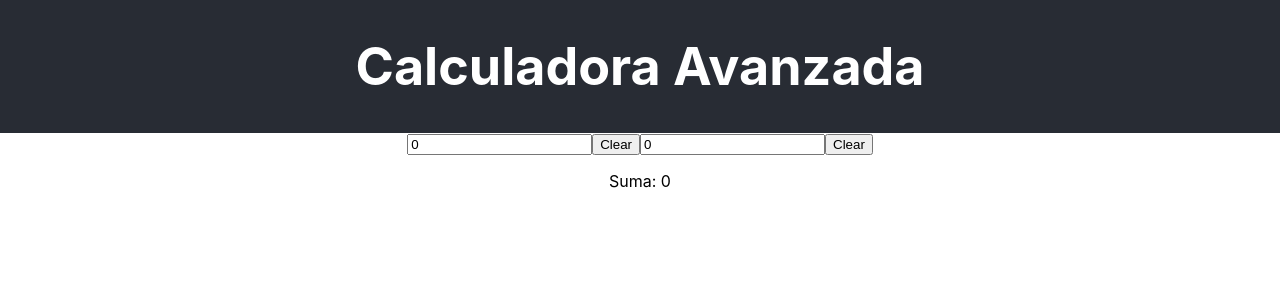
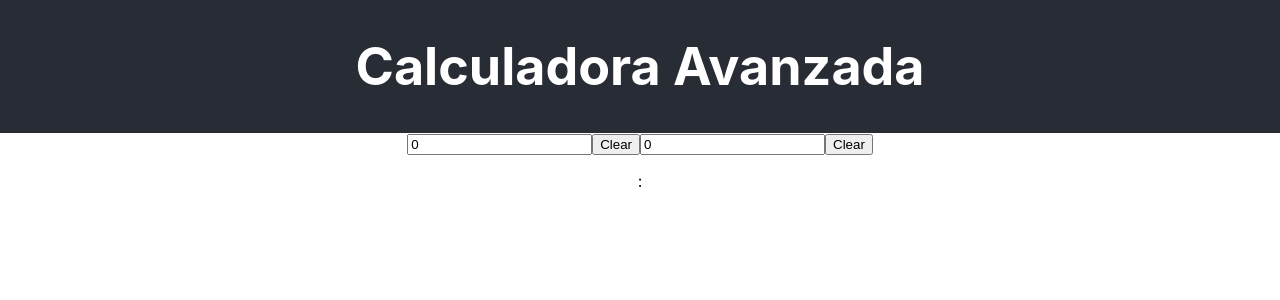
Before and after one commit to joacoabregu/calculadora-avanzada, a React (Create React App) app: page / in a window 1280 px wide. Shown: the top 300 px of the page. Built offline with nearby package versions, Linux system fonts and the light colour scheme.

Commit message:
added props

```diff
--- a/src/components/Calculations.js
+++ b/src/components/Calculations.js
@@ -1,7 +1,7 @@
-function Calculations() {
+function Calculations(props) {
     return (
         <>
-            <p>Suma: 0</p>
+            <p>{props.text}: {props.value}</p>
         </>
     )
 }
--- a/src/components/Display.js
+++ b/src/components/Display.js
@@ -1,8 +1,9 @@
 
-function Display() {
+function Display(props) {
+
     return (
         <>
-            <input type="number" value={0} />
+            <input type="text" value={props.value}  />
             <button type="button">Clear</button>
         </>
     )
```
